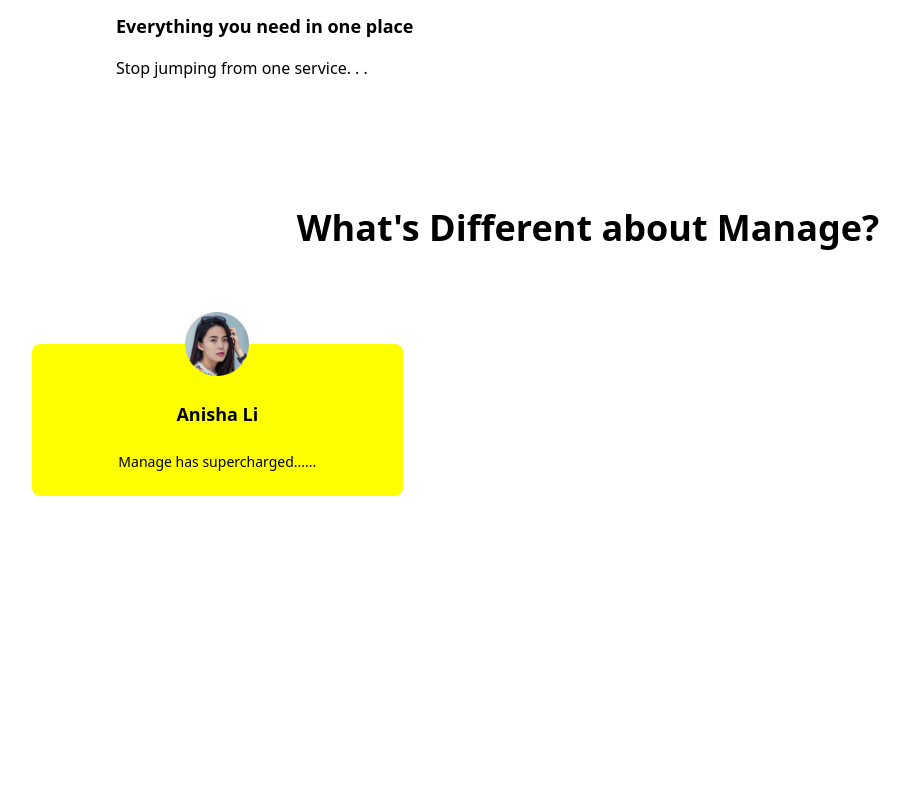
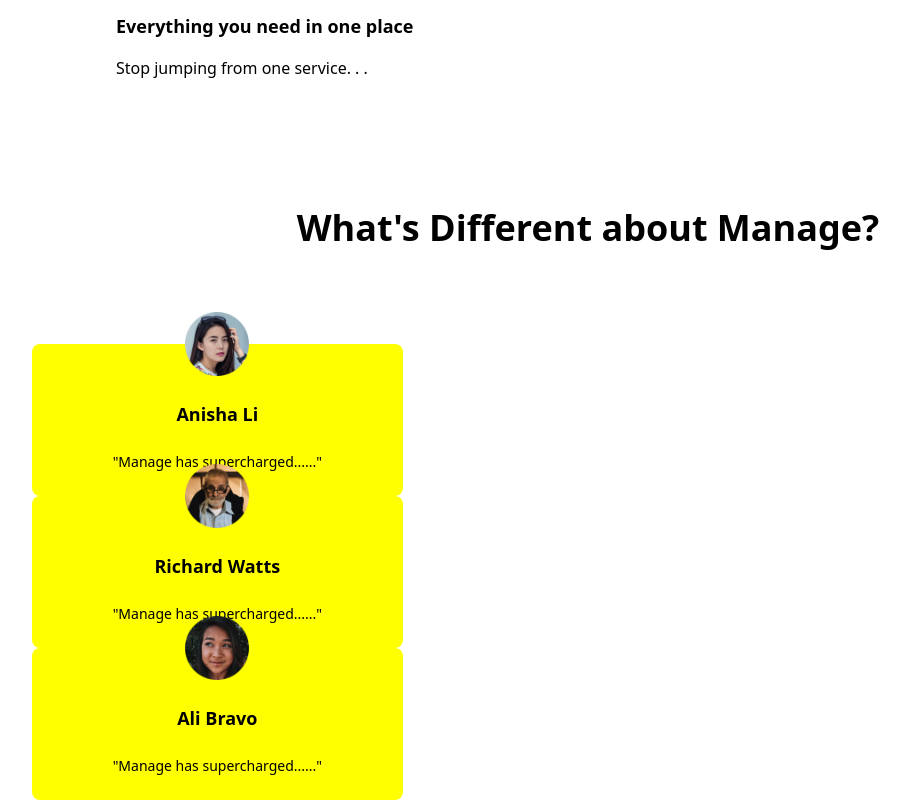
Before and after one commit to mim-111/tailwind-manage-landing, a website: page index.html in a window 1280 px wide. Shown: the part 1428-2228 px from the top of the page, without its empty margins (52-962 px from the left). Before the commit the page ends 1924 px from the top, so only its background shows below. Drawn offline with Linux system fonts and the light colour scheme.

Commit message:
added new images and description

```diff
--- a/index.html
+++ b/index.html
@@ -169,15 +169,51 @@
             </h2>
             <!--Testimonials container-->
             <div class="flex-col mt-24 md:flex-row md;space-x-6">
+
+
+
+                 <!-- Testimonials -->
+    <!--<section id="testimonials">
+        <!-- Container to heading and tests blocks-->
+        <!--<div class="max-w-6xl px-5 mx-auto mt-32 text-center">
+            <!--Heading-->
+
+            <!--<h2 class="text-4xl font-bold text-center">
+                What's Different about Manage?
+            </h2>
+            <!--Testimonials container-->
+            <!--<div class="flex-col mt-24 md:flex-row md;space-x-6">-->
                 <!--Testimonial 1-->
 
                 <div class="flex flex-col items-center p-6 space-y-6 rounded-lg bg-veryLightGray md:w-1/3">
                     <img src="img/avatar-anisha.png" class="w-16 -mt-14" alt="">
                     <h5 class="text-lg font-bold"> Anisha Li</h5>
                     <p class="text-sm text-darkGrayishBlue">
-                        Manage has supercharged......
+                        "Manage has supercharged......"
                     </p>
                 </div>
+ <!--Testimonial 2-->
+
+ <div class="hidden  flex-col items-center p-6 space-y-6 rounded-lg bg-veryLightGray md:flex md:w-1/3">
+    <img src="img/avatar-richard.png" class="w-16 -mt-14" alt="">
+    <h5 class="text-lg font-bold"> Richard Watts </h5>
+    <p class="text-sm text-darkGrayishBlue">
+        "Manage has supercharged......"
+    </p>
+</div>
+
+<!--Testimonial 3-->
+
+<div class="flex flex-col items-center p-6 space-y-6 rounded-lg bg-veryLightGray md:w-1/3">
+    <img src="img/avatar-ali.png" class="w-16 -mt-14" alt="">
+    <h5 class="text-lg font-bold"> Ali Bravo </h5>
+    <p class="text-sm text-darkGrayishBlue">
+        "Manage has supercharged......"
+    </p>
+</div>
+
+
+
 
             </div>
         </div>
```
Also changed, not shown: img/avatar-ali.png (added), img/avatar-richard.png (added).
